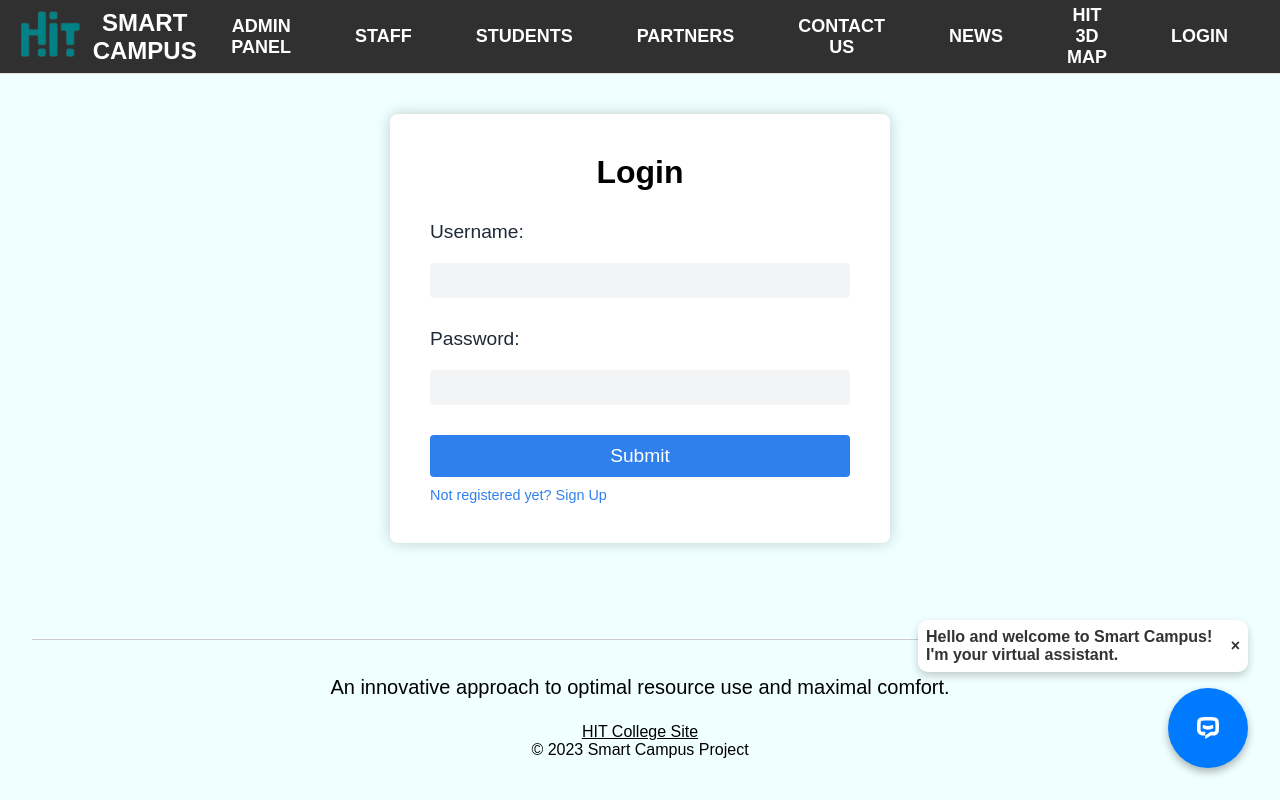
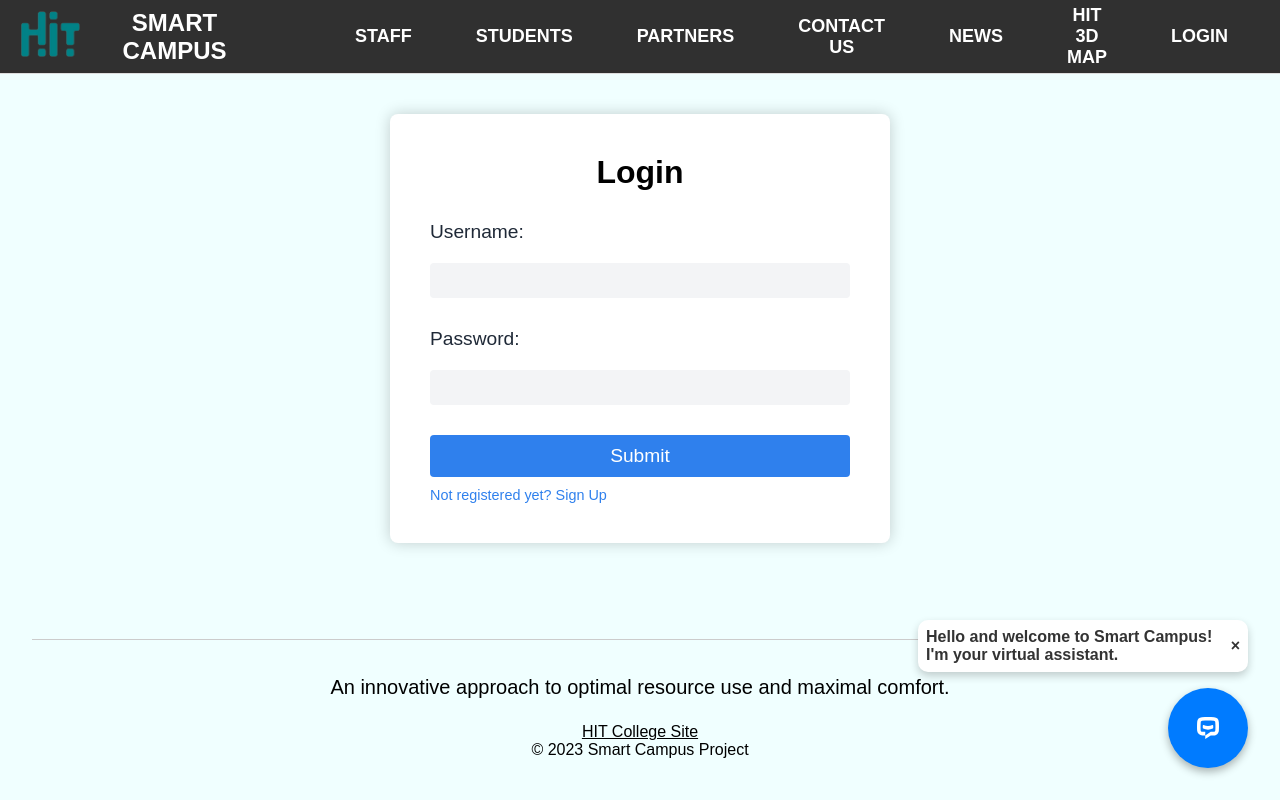
Before and after one commit to tomered/smart-campus-frontend, a React (Create React App) app: page /login in a window 1280 px wide. Built offline with nearby package versions, Linux system fonts and the light colour scheme.

Commit message:
on logout redux state becomes initial state

```diff
--- a/src/components/MainHeader.js
+++ b/src/components/MainHeader.js
@@ -4,23 +4,18 @@ import { FaBars } from "react-icons/fa";
 import "../Style.css"; // Ensure this file doesn't conflict with the styled-components
 import logoImage from "../HIT.png";
 import { useNavigate } from "react-router-dom";
-import SuccessScreen from './screens/SuccessScreen';
-import { useSelector } from 'react-redux';
+import SuccessScreen from "./screens/SuccessScreen";
+import { useSelector, useDispatch } from "react-redux";
+import { logout } from "../redux/slices/userDataSlice";
 
 const MainHeader = () => {
   const [showMenu, setShowMenu] = useState(false);
-  const [loggedOut, setLoggedOut] = useState(false);
-  const [isSuccess ,setIsSuccess] = useState(false);
+  const [isSuccess, setIsSuccess] = useState(false);
   const navigate = useNavigate();
+  const dispatch = useDispatch();
 
   //Retrieve user data from local storage
-  const userData = localStorage.getItem("persist:root");
-  const parsedData = userData ? JSON.parse(userData) : null;
-  const user = parsedData ? JSON.parse(parsedData.userData) : null;
-  const role = useSelector((state) => state.userData.role); // 0 is admin , 1 regular user
-  console.log("role is "+ role);
-
-  const isLoggedIn = user && user.token;
+  const role = useSelector((state) => state.userData.role); // 0 is admin
 
   const handleMenuClick = () => {
     setShowMenu(!showMenu);
@@ -33,23 +28,21 @@ const MainHeader = () => {
   };
 
   const handleLogoAndTitleClick = () => {
-    navigate('/');
+    navigate("/");
   };
 
   const handleLogout = () => {
-    if (userData !== null) {
     localStorage.removeItem("persist:root");
-    }
-    setLoggedOut(true);
+    dispatch(logout()); // Clears the Redux state
     setIsSuccess(true);
     setTimeout(() => {
       setIsSuccess(false);
-      navigate('/');
+      navigate("/");
     }, 2000);
 };
 
   const menuItems = [
-    {name: !role ? "Admin panel" : "" ,path: "/admin"},
+    { name: role === 0 ? "Admin panel" : "", path: "/admin" },
     { name: "Staff", path: "/staff" },
     { name: "Students", path: "/students" },
     { name: "Partners", path: "/partners" },
@@ -60,17 +53,16 @@ const MainHeader = () => {
       path: "/",
       onClick: (e) => handleMapClick(e, "hitMap"),
     },
-    {
-      name: isLoggedIn ? "Logout" : "Login",
-      onClick: isLoggedIn ? handleLogout : () => navigate("/login"),
-    },
+    role !== ""
+      ? { name: "Logout", path: "/logout", onClick: handleLogout }
+      : { name: "Login", path: "/login" },
   ];
 
   return (
     <>
       <Container>
         <CustomNavBar>
-        <LogoAndTitle  onClick={handleLogoAndTitleClick}>
+          <LogoAndTitle onClick={handleLogoAndTitleClick}>
             <Logo src={logoImage} alt="Smart Campus Logo" />
             <Title>Smart Campus</Title>
           </LogoAndTitle>
@@ -99,7 +91,12 @@ const MainHeader = () => {
           </MenuLinks>
         </CustomNavBar>
       </Container>
-    {isSuccess && <SuccessScreen mainMessage="Logged out successfully!" message="Redirecting to home page..."/>}
+      {isSuccess && (
+        <SuccessScreen
+          mainMessage="Logged out successfully!"
+          message="Redirecting to home page..."
+        />
+      )}
     </>
   );
 };
--- a/src/redux/slices/userDataSlice.js
+++ b/src/redux/slices/userDataSlice.js
@@ -22,13 +22,15 @@ const userDataSlice = createSlice({
         setRole: (state, action) => {
             state.role = action.payload;
         },
+        logout: () => initialState
     },
 });
 
 export const {
     setUserName,
     setToken,
-    setRole
+    setRole,
+    logout
 } = userDataSlice.actions;
 
 export default userDataSlice.reducer
```
Lines whose indentation alone changed are shown as unchanged.
